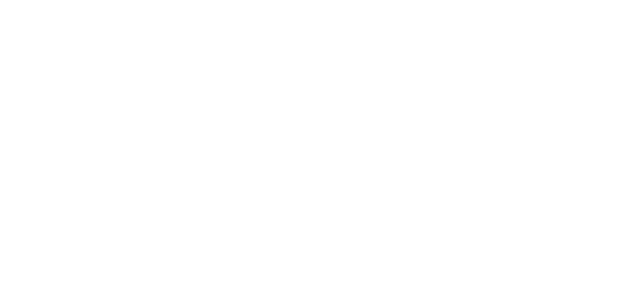
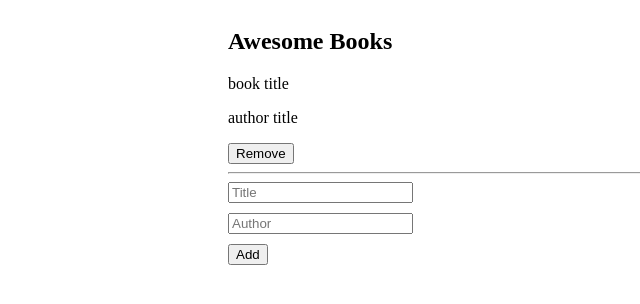
Before and after one commit to MohamedHNoor/Awesome-books---JavaScript-with-objects, a plain HTML site: page index.html in a window 1280 px wide. Shown: the whole page, without its empty margins (96-736 px from the left). Drawn offline with Linux system fonts and the light colour scheme.

Commit message:
add section and styles to index.html and style.css

```diff
--- a/app.js
+++ b/app.js
@@ -0,0 +1,15 @@
+const bookList = document.querySelector('.book-list');
+
+function addBook() {
+  const div = document.createElement('div');
+  div.innerHTML = `
+  <p>book title</p>
+  <p>author title</p>
+  <button class="remove">Remove</button>
+  <hr />
+  `;
+  bookList.append(div);
+}
+
+function removeBook() {
+}
--- a/index.html
+++ b/index.html
@@ -9,6 +9,21 @@
     <title>Awesome Books</title>
   </head>
   <body>
-
+    <section>
+      <h1>Awesome Books</h1>
+      <div class="book-list">
+        <div>
+          <p>book title</p>
+          <p>author title</p>
+          <button class="remove">Remove</button>
+          <hr />
+        </div>
+      </div>
+      <form class="book-form">
+        <input type="text" class="title" placeholder="Title" />
+        <input type="text" class="author" placeholder="Author" />
+        <button class="add">Add</button>
+      </form>
+    </section>
   </body>
 </html>
--- a/style.css
+++ b/style.css
@@ -0,0 +1,17 @@
+body {
+  display: flex;
+  justify-content: center;
+  align-items: center;
+}
+
+section {
+  width: 50%;
+}
+
+.book-form {
+  display: flex;
+  flex-direction: column;
+  justify-content: center;
+  align-items: flex-start;
+  gap: 10px;
+}
```
